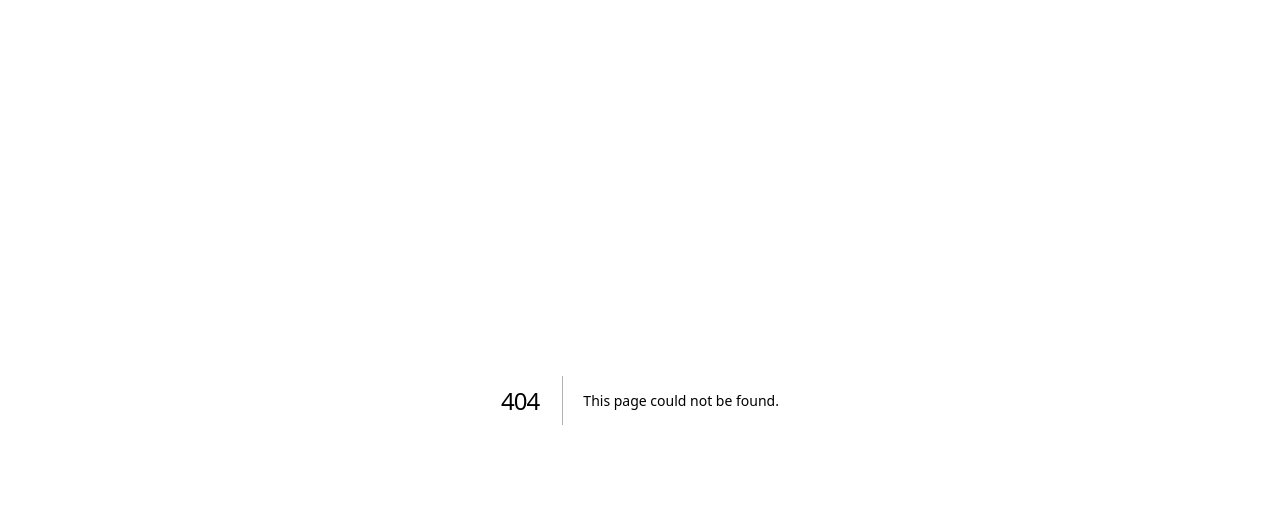
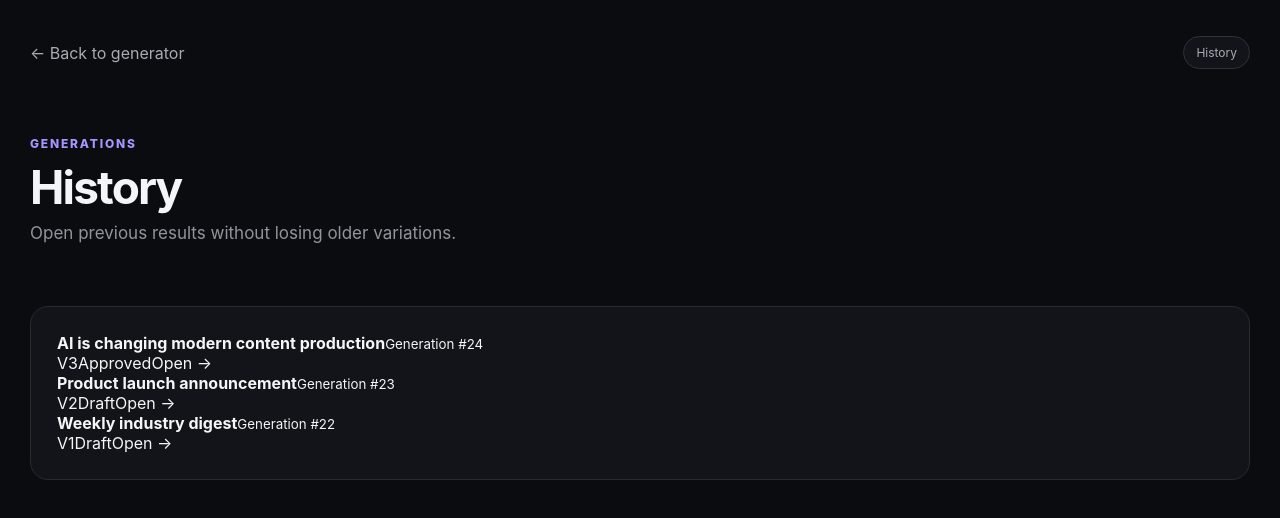
Before and after one commit to Nurzhan-Zhumabekov/The-beyond, a Next.js app in the folder frontend/: page /history in a window 1280 px wide. Before the commit this address had no page. Shown: the top 518 px of the page. Built offline with nearby package versions, Linux system fonts and the light colour scheme.

Commit message:
feat(frontend): add generation history page

```diff
--- /dev/null
+++ b/frontend/app/history/page.tsx
@@ -0,0 +1,24 @@
+import Link from "next/link";
+
+export default function HistoryPage() {
+  const items = [
+    ["AI is changing modern content production", "Approved", "V3"],
+    ["Product launch announcement", "Draft", "V2"],
+    ["Weekly industry digest", "Draft", "V1"],
+  ];
+
+  return (
+    <main className="resultPage">
+      <div className="resultTopbar"><Link href="/" className="backLink">← Back to generator</Link><div className="resultStatus">History</div></div>
+      <section className="resultHero"><p className="eyebrow">GENERATIONS</p><h1>History</h1><p className="lead">Open previous results without losing older variations.</p></section>
+      <div className="card">
+        {items.map(([title, status, version], index) => (
+          <Link href="/result" key={title} className="historyRow">
+            <div><strong>{title}</strong><small>Generation #{24 - index}</small></div>
+            <span>{version}</span><span>{status}</span><span>Open →</span>
+          </Link>
+        ))}
+      </div>
+    </main>
+  );
+}
```
